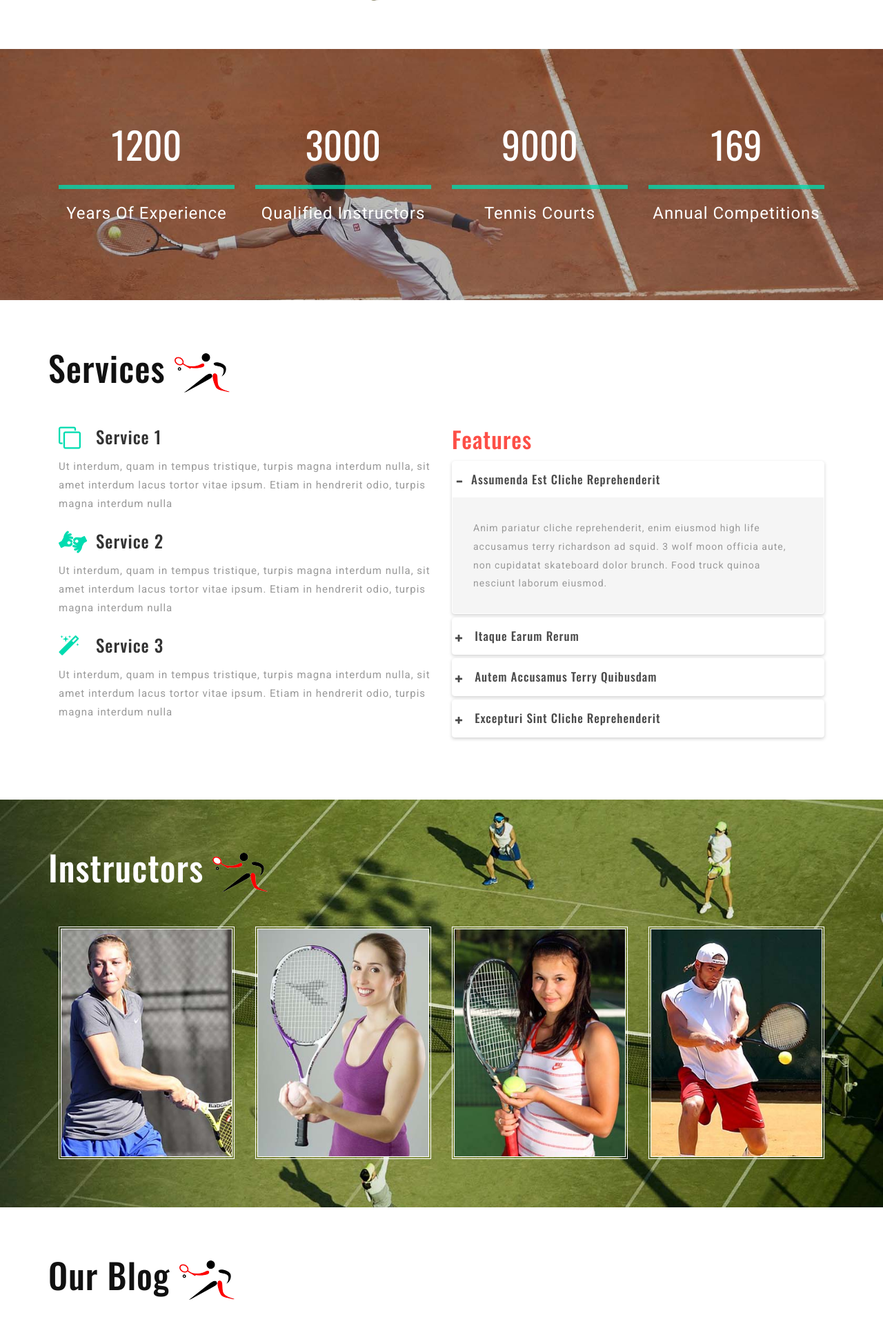
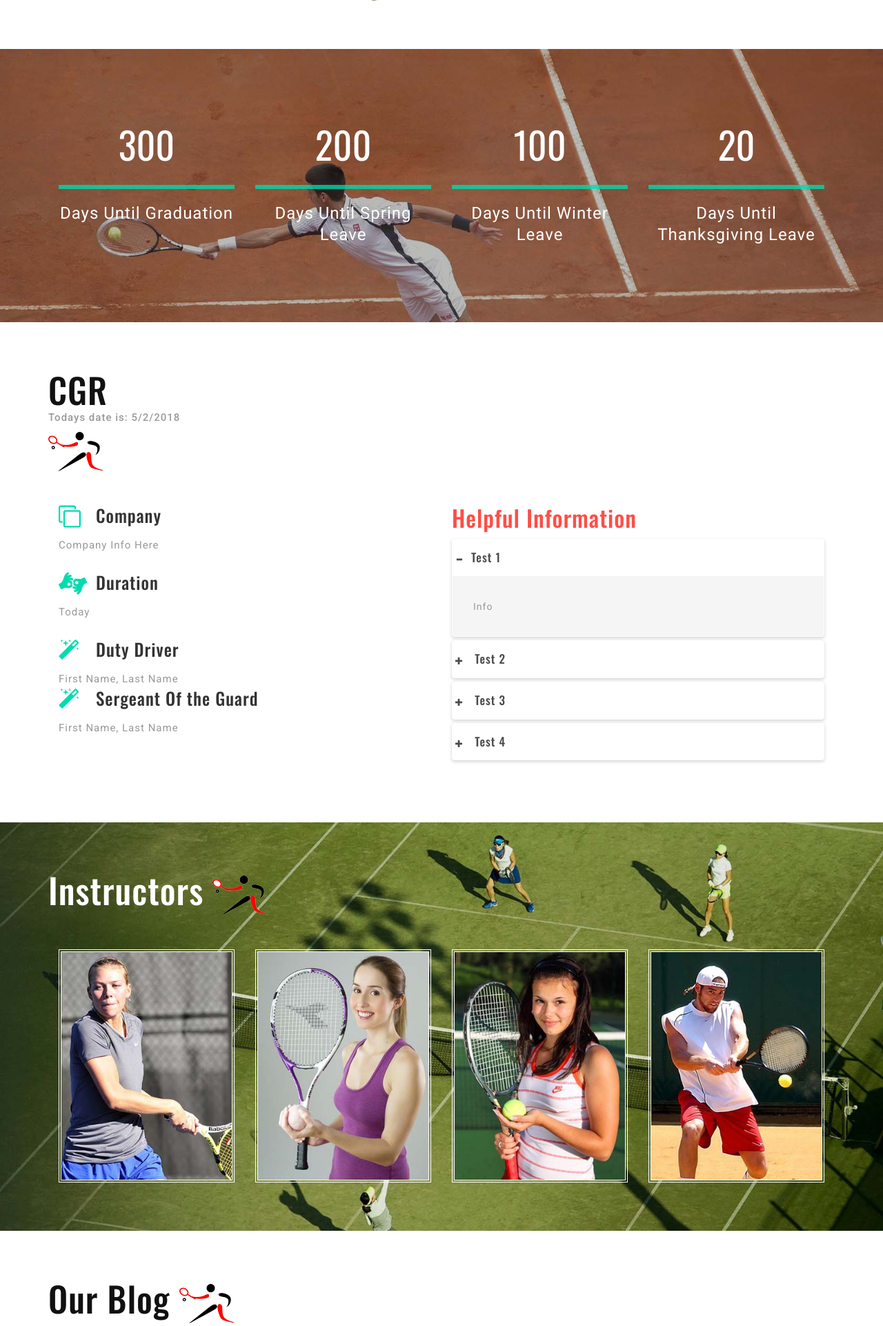
Before and after one commit to x95881/theReppo, a Django app: page / in a window 1280 px wide. Shown: the part 1651-3573 px from the top of the page at 69% size. Run offline with Django 3.2, Linux system fonts and the light colour scheme; data comes from the database, SQL or seed files in the repository; parts of the project's set-up code (start-up, migrations or seed data) failed here and were passed over; some libraries are stand-ins or nearby versions.

Commit message:
updated website base1.html

```diff
--- a/poopdeck/templates/poopdeck/base1.html
+++ b/poopdeck/templates/poopdeck/base1.html
@@ -205,20 +205,20 @@
 		<div class="container">
 			<div class="stats-info">
 				<div class="col-md-3 col-sm-3 stats-grid slideanim">
-					<div class='numscroller numscroller-big-bottom' data-slno='1' data-min='0' data-max='1200' data-delay='.5' data-increment="1">1200</div>
-					<p class="stats-info">years of experience</p>
+					<div class='numscroller numscroller-big-bottom' data-slno='1' data-min='0' data-max='300' data-delay='2' data-increment="1">300</div>
+					<p class="stats-info">Days until Graduation</p>
 				</div>
 				<div class="col-md-3 col-sm-3 stats-grid slideanim">
-					<div class='numscroller numscroller-big-bottom' data-slno='1' data-min='0' data-max='3000' data-delay='.5' data-increment="1">3000</div>
-					<p class="stats-info">qualified instructors</p>
+					<div class='numscroller numscroller-big-bottom' data-slno='1' data-min='0' data-max='200' data-delay='2' data-increment="1">200</div>
+					<p class="stats-info">Days until Spring Leave</p>
 				</div>
 				<div class="col-md-3 col-sm-3 stats-grid slideanim">
-					<div class='numscroller numscroller-big-bottom' data-slno='1' data-min='0' data-max='9000' data-delay='.5' data-increment="10">9000</div>
-					<p class="stats-info">tennis courts</p>
+					<div class='numscroller numscroller-big-bottom' data-slno='1' data-min='0' data-max='100' data-delay='2' data-increment="10">100</div>
+					<p class="stats-info">Days until Winter Leave</p>
 				</div>
 				<div class="col-md-3 col-sm-3 stats-grid slideanim">
-					<div class='numscroller numscroller-big-bottom' data-slno='1' data-min='0' data-max='169' data-delay='.5' data-increment="1">169</div>
-					<p class="stats-info">annual competitions</p>
+					<div class='numscroller numscroller-big-bottom' data-slno='1' data-min='0' data-max='20' data-delay='2' data-increment="1">20</div>
+					<p class="stats-info">Days until Thanksgiving Leave</p>
 				</div>
 				<div class="clearfix"></div>
 			</div>
@@ -229,34 +229,41 @@
 	<!-- services -->
 	<div class="services" id="services">
 		<div class="container">
-			<h3 class="title">Services
+			<h3 class="title">CGR
+				<p>
+				Todays date is:
+				<script> document.write(new Date().toLocaleDateString()); </script> <!-- https://stackoverflow.com/questions/32540044/html-display-current-date -->
+				</p>
 				<img src="images/logo2.png" alt="" />
 			</h3>
 			<div class="col-md-6 left-services-agile">
 				<div class="left-services-agile1">
 					<i class="fa fa-clone i1" aria-hidden="true"></i>
-					<h4>Service 1</h4>
+					<h4>Company</h4>
 					<div class="clearfix"></div>
-					<p>Ut interdum, quam in tempus tristique, turpis magna interdum nulla, sit amet interdum lacus tortor vitae ipsum. Etiam
-						in hendrerit odio, turpis magna interdum nulla</p>
+					<p>Company Info Here</p>
 				</div>
 				<div class="left-services-agile1">
 					<i class="fa fa-american-sign-language-interpreting i1" aria-hidden="true"></i>
-					<h4>Service 2</h4>
+					<h4>Duration</h4>
 					<div class="clearfix"></div>
-					<p>Ut interdum, quam in tempus tristique, turpis magna interdum nulla, sit amet interdum lacus tortor vitae ipsum. Etiam
-						in hendrerit odio, turpis magna interdum nulla</p>
+					<p>Today</p>
 				</div>
 				<div class="left-services-agile1">
 					<i class="fa fa-magic i1" aria-hidden="true"></i>
-					<h4>Service 3</h4>
+					<h4>Duty Driver</h4>
 					<div class="clearfix"></div>
-					<p>Ut interdum, quam in tempus tristique, turpis magna interdum nulla, sit amet interdum lacus tortor vitae ipsum. Etiam
-						in hendrerit odio, turpis magna interdum nulla</p>
+					<p>First Name, Last Name</p>
+				</div>
+				<div class="left-services-agile1">
+					<i class="fa fa-magic i1" aria-hidden="true"></i>
+					<h4>Sergeant Of the Guard</h4>
+					<div class="clearfix"></div>
+					<p>First Name, Last Name</p>
 				</div>
 			</div>
 			<div class="col-md-6 agileits_updates_grid_right">
-				<h3>Features</h3>
+				<h3>Helpful Information</h3>
 				<div class="panel-group" id="accordion" role="tablist" aria-multiselectable="true">
 					<div class="panel panel-default">
 						<div class="panel-heading" role="tab" id="headingOne">
@@ -264,14 +271,13 @@
 								<a class="pa_italic" role="button" data-toggle="collapse" data-parent="#accordion" href="#collapseOne" aria-expanded="true"
 								    aria-controls="collapseOne">
 									<span class="glyphicon glyphicon-plus" aria-hidden="true"></span>
-									<i class="glyphicon glyphicon-minus" aria-hidden="true"></i>assumenda est cliche reprehenderit
+									<i class="glyphicon glyphicon-minus" aria-hidden="true"></i>Test 1
 								</a>
 							</h4>
 						</div>
 						<div id="collapseOne" class="panel-collapse collapse in" role="tabpanel" aria-labelledby="headingOne">
 							<div class="panel-body panel_text">
-								Anim pariatur cliche reprehenderit, enim eiusmod high life accusamus terry richardson ad squid. 3 wolf moon officia aute,
-								non cupidatat skateboard dolor brunch. Food truck quinoa nesciunt laborum eiusmod.
+								Info
 							</div>
 						</div>
 					</div>
@@ -281,14 +287,13 @@
 								<a class="pa_italic collapsed" role="button" data-toggle="collapse" data-parent="#accordion" href="#collapseTwo" aria-expanded="false"
 								    aria-controls="collapseTwo">
 									<span class="glyphicon glyphicon-plus" aria-hidden="true"></span>
-									<i class="glyphicon glyphicon-minus" aria-hidden="true"></i>Itaque earum rerum
+									<i class="glyphicon glyphicon-minus" aria-hidden="true"></i>Test 2
 								</a>
 							</h4>
 						</div>
 						<div id="collapseTwo" class="panel-collapse collapse" role="tabpanel" aria-labelledby="headingTwo">
 							<div class="panel-body panel_text">
-								Anim pariatur cliche reprehenderit, enim eiusmod high life accusamus terry richardson ad squid. 3 wolf moon officia aute,
-								non cupidatat skateboard dolor brunch. Food truck quinoa nesciunt laborum eiusmod.
+								Info
 							</div>
 						</div>
 					</div>
@@ -298,14 +303,13 @@
 								<a class="pa_italic collapsed" role="button" data-toggle="collapse" data-parent="#accordion" href="#collapseThree" aria-expanded="false"
 								    aria-controls="collapseThree">
 									<span class="glyphicon glyphicon-plus" aria-hidden="true"></span>
-									<i class="glyphicon glyphicon-minus" aria-hidden="true"></i>autem accusamus terry quibusdam
+									<i class="glyphicon glyphicon-minus" aria-hidden="true"></i>Test 3
 								</a>
 							</h4>
 						</div>
 						<div id="collapseThree" class="panel-collapse collapse" role="tabpanel" aria-labelledby="headingThree">
 							<div class="panel-body panel_text">
-								Anim pariatur cliche reprehenderit, enim eiusmod high life accusamus terry richardson ad squid. 3 wolf moon officia aute,
-								non cupidatat skateboard dolor brunch. Food truck quinoa nesciunt laborum eiusmod.
+								Info
 							</div>
 						</div>
 					</div>
@@ -315,14 +319,13 @@
 								<a class="pa_italic collapsed" role="button" data-toggle="collapse" data-parent="#accordion" href="#collapseFour" aria-expanded="false"
 								    aria-controls="collapseFour">
 									<span class="glyphicon glyphicon-plus" aria-hidden="true"></span>
-									<i class="glyphicon glyphicon-minus" aria-hidden="true"></i>excepturi sint cliche reprehenderit
+									<i class="glyphicon glyphicon-minus" aria-hidden="true"></i>Test 4
 								</a>
 							</h4>
 						</div>
 						<div id="collapseFour" class="panel-collapse collapse" role="tabpanel" aria-labelledby="headingFour">
 							<div class="panel-body panel_text">
-								Anim pariatur cliche reprehenderit, enim eiusmod high life accusamus terry richardson ad squid. 3 wolf moon officia aute,
-								non cupidatat skateboard dolor brunch. Food truck quinoa nesciunt laborum eiusmod.
+								Info
 							</div>
 						</div>
 					</div>
```
